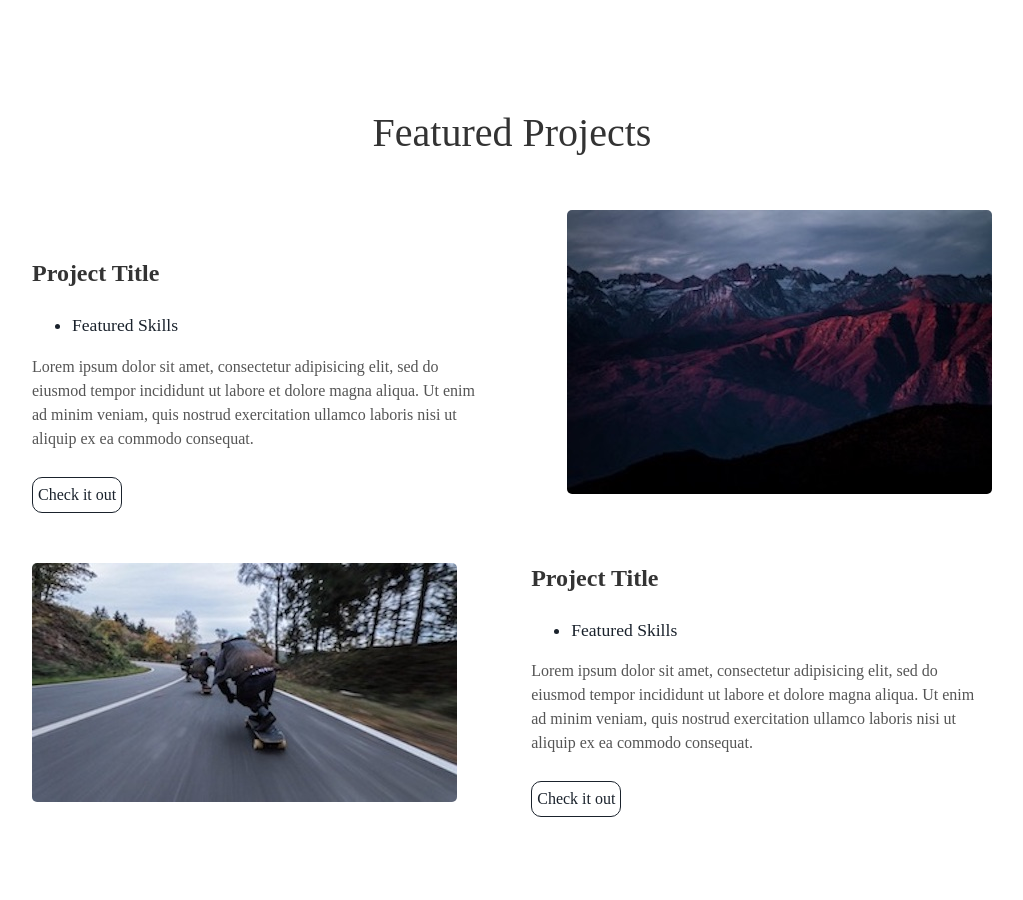
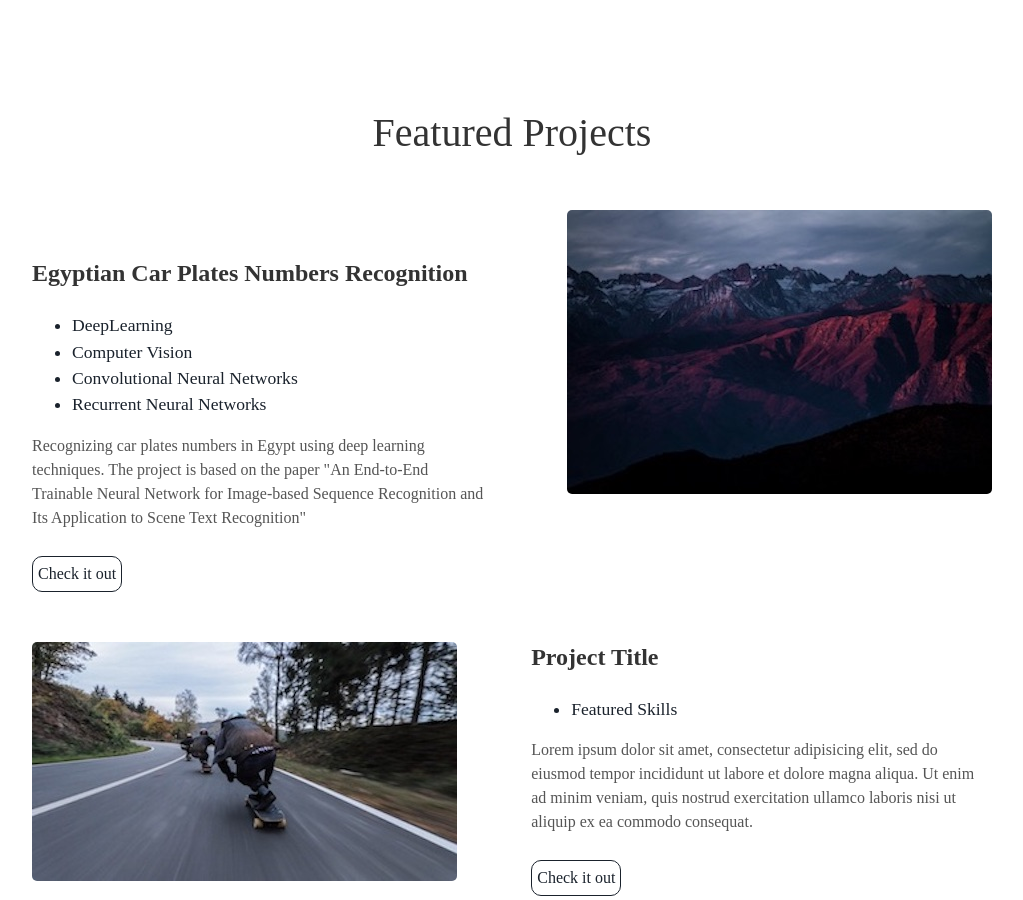
Before and after one commit to AbdelrhmanNile/AbdelrhmanNile.github.io, a Jekyll site: the page built from index.html, in a window 1280 px wide and 900 px high, scrolled down 1530 px. Shown: the whole window, without its empty margins (128-1151 px from the left). Built offline with Jekyll 4.4.1, drawn with Linux system fonts in a browser that asks for light colours; some web fonts are replaced.

Commit message:
project 1

```diff
--- a/_includes/projects.html
+++ b/_includes/projects.html
@@ -6,12 +6,16 @@
     <img alt="mountains" src="{{ "/assets/img/mountains.jpg" | prepend: site.baseurl }}" />
   </div>
   <div class="contents">
-    <h3> Project Title </h3>
+    <h3> Egyptian Car Plates Numbers Recognition </h3>
     <ul>
-      <li> Featured Skills</li>
+      <li> DeepLearning</li>
+      <li> Computer Vision</li>
+      <li> Convolutional Neural Networks</li>
+      <li> Recurrent Neural Networks</li>
+
     </ul>
-    <p>Lorem ipsum dolor sit amet, consectetur adipisicing elit, sed do eiusmod tempor incididunt ut labore et dolore magna aliqua. Ut enim ad minim veniam, quis nostrud exercitation ullamco laboris nisi ut aliquip ex ea commodo consequat.</p>
-    <a class="project-link" href="#">Check it out</a>
+    <p>Recognizing car plates numbers in Egypt using deep learning techniques. The project is based on the paper "An End-to-End Trainable Neural Network for Image-based Sequence Recognition and Its Application to Scene Text Recognition"</p>
+    <a class="project-link" href="https://github.com/AbdelrhmanNile/egy-cars-plates-reader">Check it out</a>
   </div>
 </div>
 <div class="user-projects">
```
